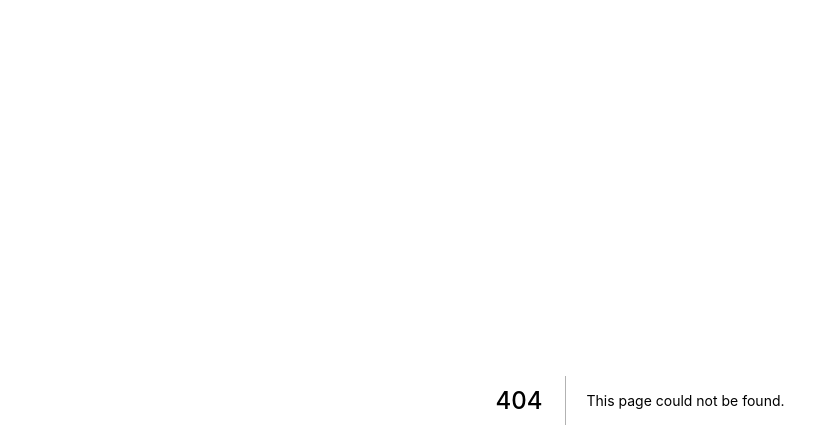
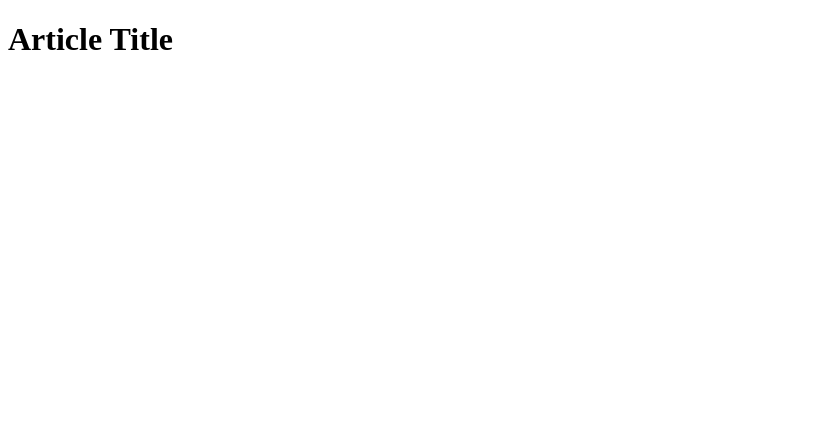
Before and after one commit to alanmoraales/the-photography-journey, a Next.js app: page /posts/example in a window 1280 px wide. Before the commit this address had no page. Shown: the top 448 px of the page, without its empty margins (0-839 px from the left). Built offline with nearby package versions, Linux system fonts and the light colour scheme.

Commit message:
add post example

```diff
--- /dev/null
+++ b/src/pages/posts/example.mdx
@@ -0,0 +1 @@
+# Article Title
```
